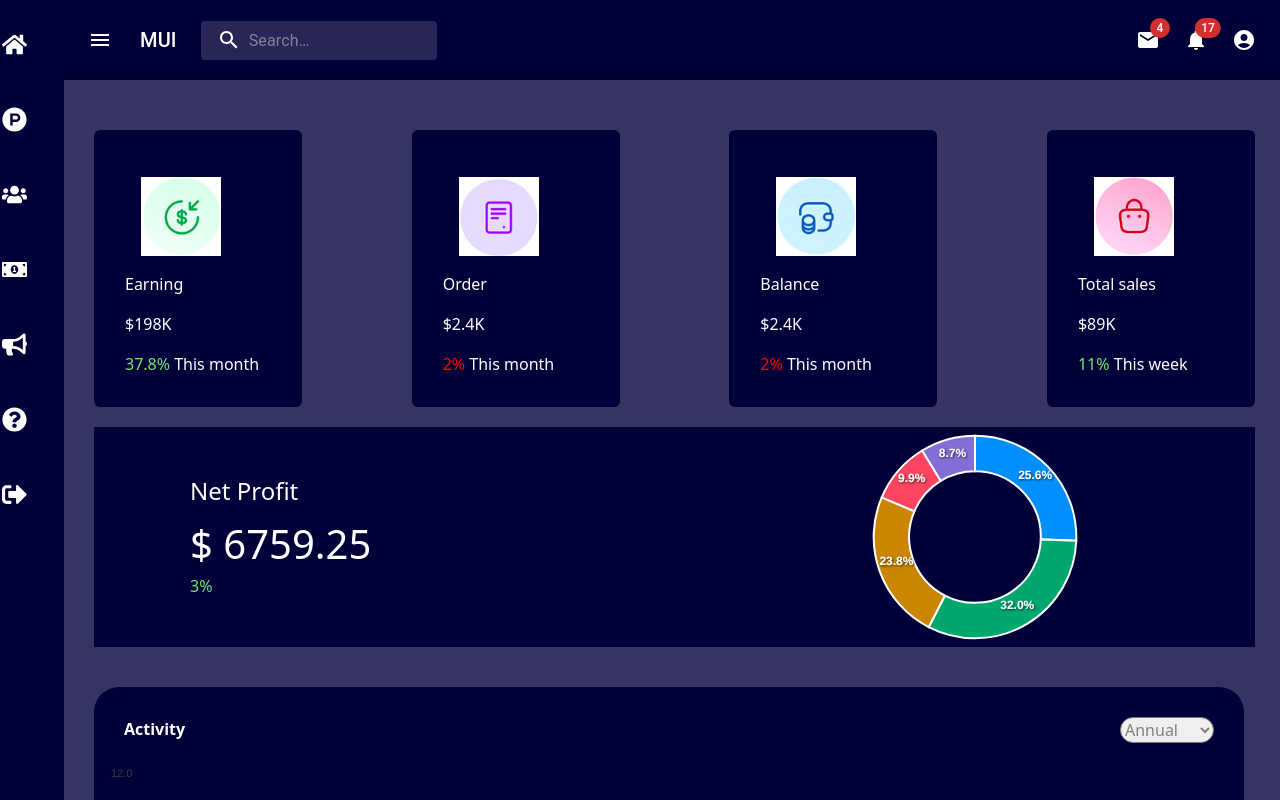
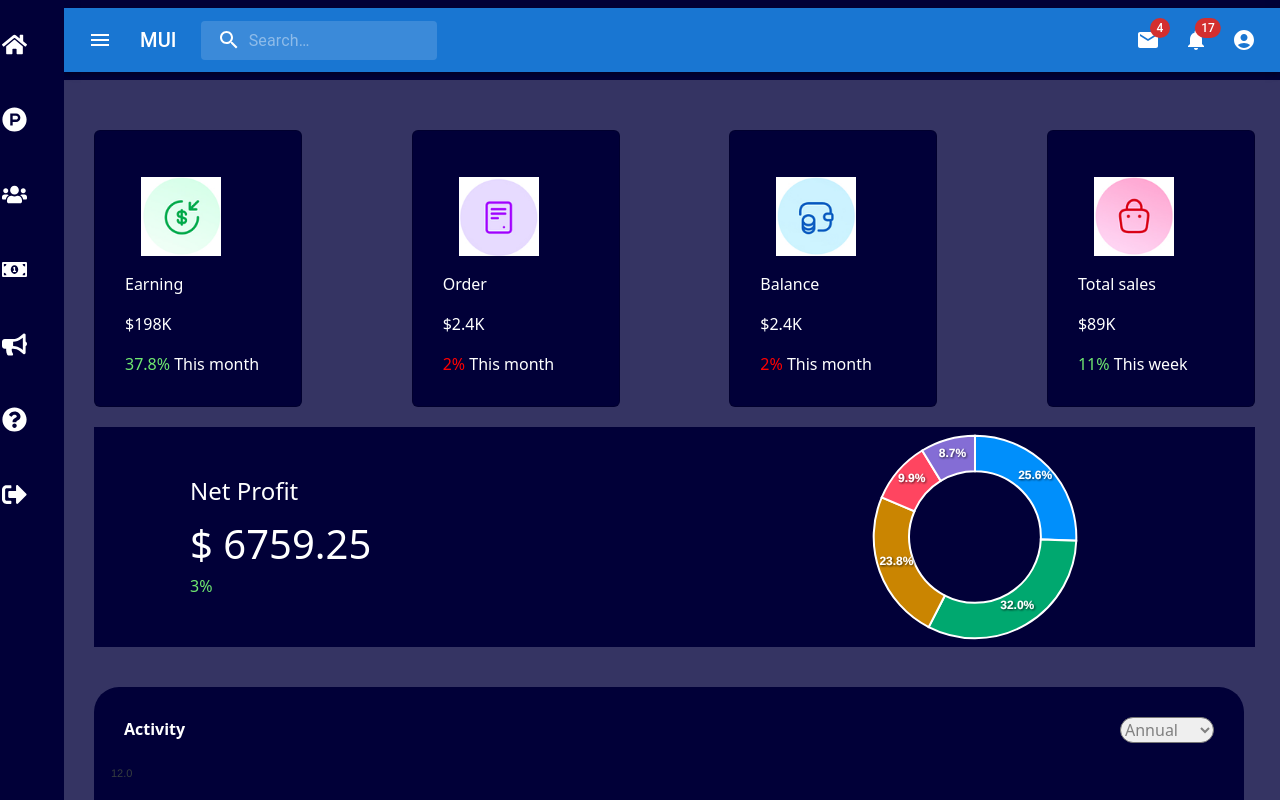
Before and after one commit to vijayshagara/money_save_new, a React (Vite) app: page / in a window 1280 px wide. Shown: the top 800 px of the page. Built offline with nearby package versions, Linux system fonts and the light colour scheme.

Commit message:
bacground clor change

```diff
--- a/src/component/Header/Header.css
+++ b/src/component/Header/Header.css
@@ -5,7 +5,7 @@
 
 }
 
-.css-hyum1k-MuiToolbar-root {
+div > .navbar > .css-hyum1k-MuiToolbar-root {
     background-color: #010038 !important;
 }
 
```
